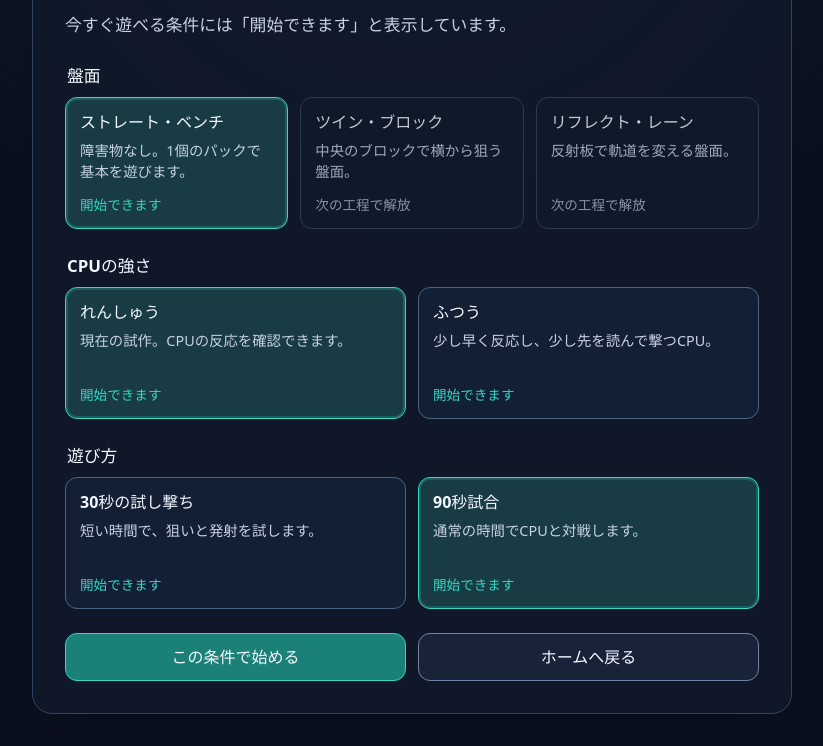
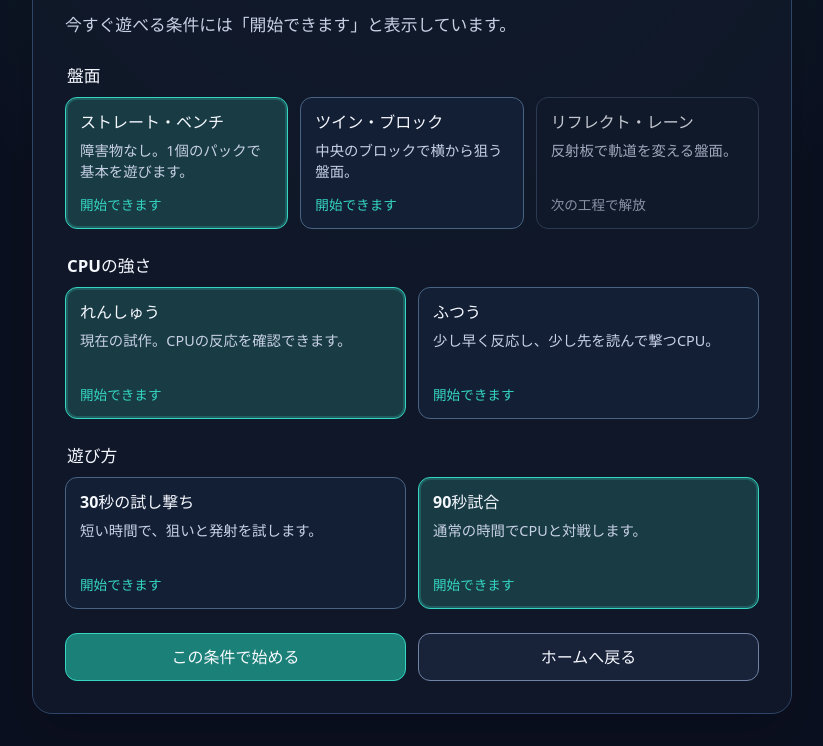
Before and after one commit to chameleonjp-lab/hoketto, a website built with Vite: page index.html in a window 1280 px wide. Both pictures are taken after a click on the button "遊ぶ". Shown: the part 290-1036 px from the top of the page, without its empty margins (228-1051 px from the left). Built offline with nearby package versions, Linux system fonts and the light colour scheme.

Commit message:
P3 twin: enable board selection card

```diff
--- a/index.html
+++ b/index.html
@@ -121,10 +121,10 @@
                 <span>障害物なし。1個のパックで基本を遊びます。</span>
                 <small>開始できます</small>
               </button>
-              <button id="board-twin" class="selection-card" type="button" disabled>
+              <button id="board-twin" class="selection-card" type="button">
                 <strong>ツイン・ブロック</strong>
                 <span>中央のブロックで横から狙う盤面。</span>
-                <small>次の工程で解放</small>
+                <small>開始できます</small>
               </button>
               <button id="board-ricochet" class="selection-card" type="button" disabled>
                 <strong>リフレクト・レーン</strong>
```
